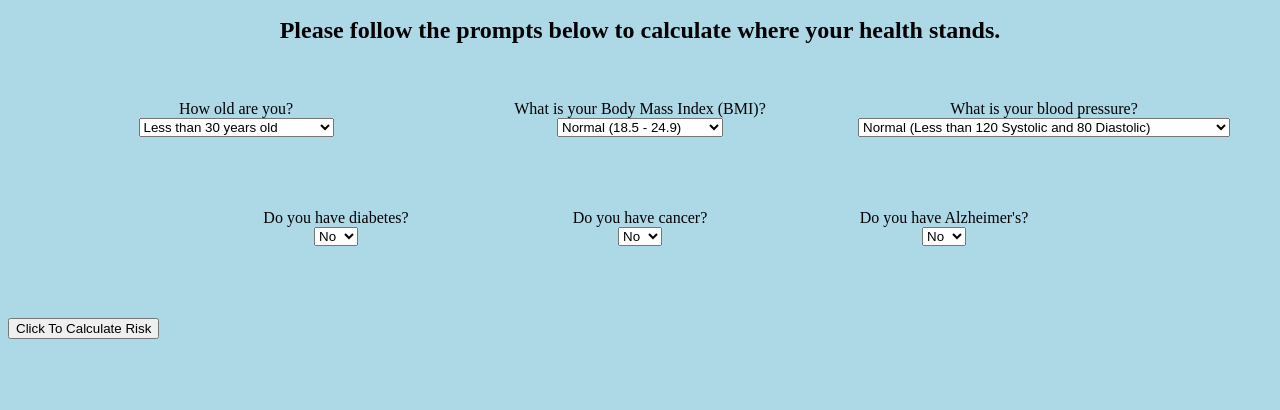
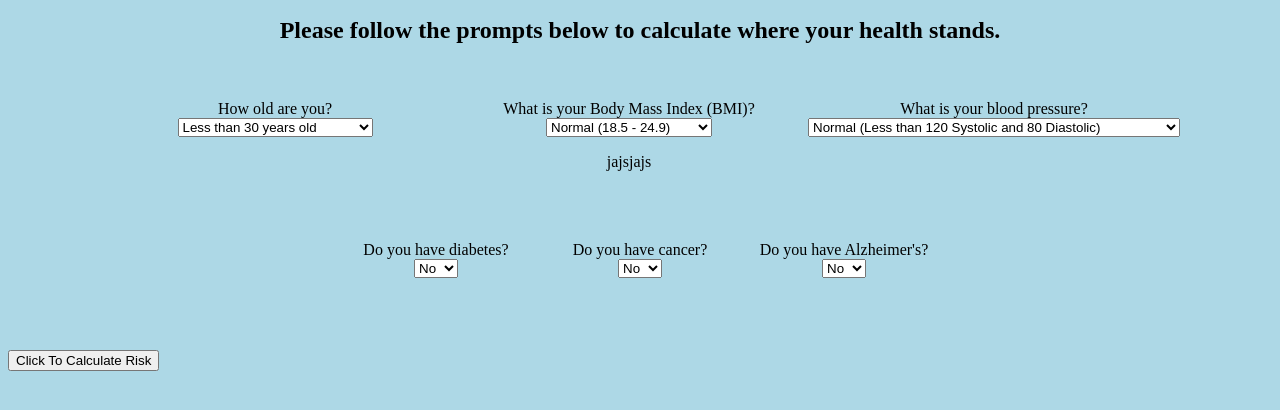
Before and after one commit to jayes5089/health-insurance-risk-calculator-webapp, a plain HTML site: page index.html in a window 1280 px wide. Shown: the part 110-520 px from the top of the page. Drawn offline with Linux system fonts and the light colour scheme.

Commit message:
updated index.html and riskcalc.css

```diff
--- a/index.html
+++ b/index.html
@@ -29,17 +29,18 @@
                     <option value="20">Between 45 to 60 years old</option>
                     <option value="30">Older than 60 years old</option>
                 </select>
-                <br /><br />
+                <br />
             </div>
 
             <div class="bmi">
-                <label>What is your Body Mass Index (BMI)?</label><br />
+                <label>What is your Body Mass Index (BMI)?</label>
                 <select id="bmiSelect">
                     <option value="0">Normal (18.5 - 24.9)</option>
                     <option value="30">Overweight (25.0 - 29.9)</option>
                     <option value="75">Other (30.0 - 34.9)</option>
                 </select>
-                <br /><br />
+                <p>jajsjajs</p>
+                <br />
             </div>
 
             <div class="bp">
@@ -51,11 +52,11 @@
                     <option value="75">High BP / Stage 2 (140+ Systolic and 90+ Diastolic)</option>
                     <option value="100">Hyperextensive Crisis (180+ Systolic and 120+ Diastolic)</option>
                 </select>
-                <br /><br />
+                <br />
             </div>
         </div>
 
-        <br /><br /><br />
+        <br /><br />
 
         <div class="row1">
             <div class="diabetic">
@@ -90,8 +91,6 @@
 
         <button onclick="riskCalc()">Click To Calculate Risk</button>
 
-
-
     <script>
     console.log("Warming Up Risk Calculator. Please Wait...");
 
--- a/riskcalc.css
+++ b/riskcalc.css
@@ -2,11 +2,11 @@ h1{ text-align: center;}
 h2{ text-align: center;}
 
 .row{text-align: center;}
-.age{display:inline-table; width: 400px;}
-.bmi{display:inline-table; width: 400px;}
-.bp{display:inline-table; width: 400px;}
+.age{display:inline-table; width: 350px;}
+.bmi{display:inline-table; width: 350px;}
+.bp{display:inline-table; width: 350px;}
 
 .row1{text-align: center;}
-.diabetic{display:inline-table; width: 300px;}
-.cancer{display:inline-table; width: 300px;}
-.alzheim{display:inline-table; width: 300px;}
+.diabetic{display:inline-table; width: 200px;}
+.cancer{display:inline-table; width: 200px;}
+.alzheim{display:inline-table; width: 200px;}
```
